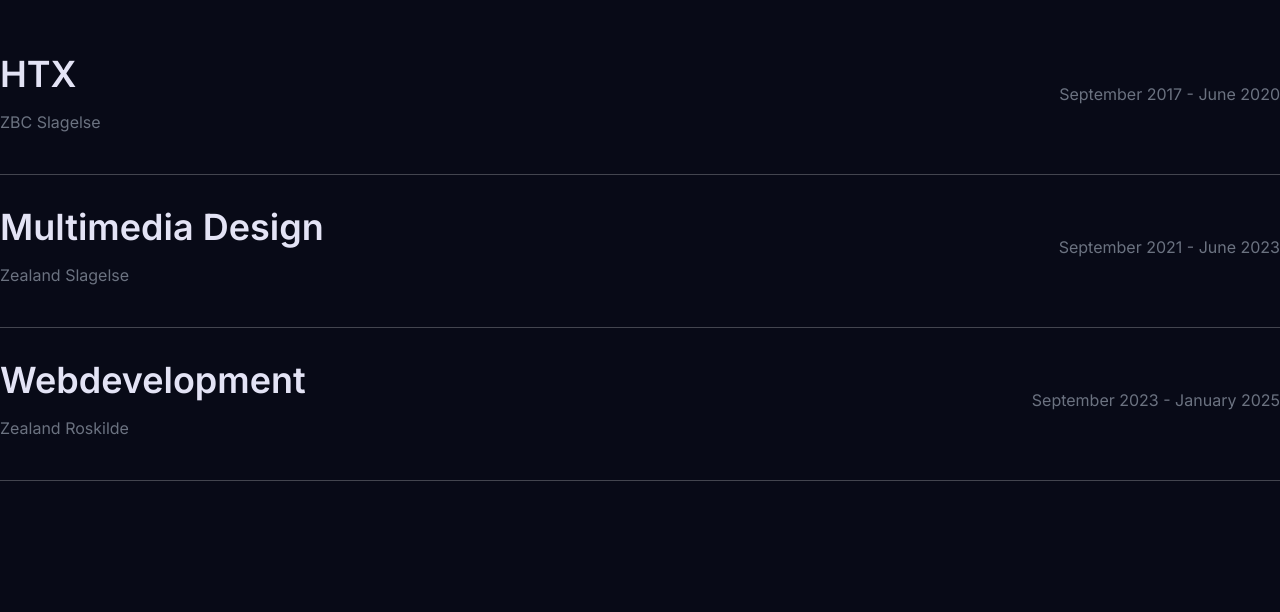
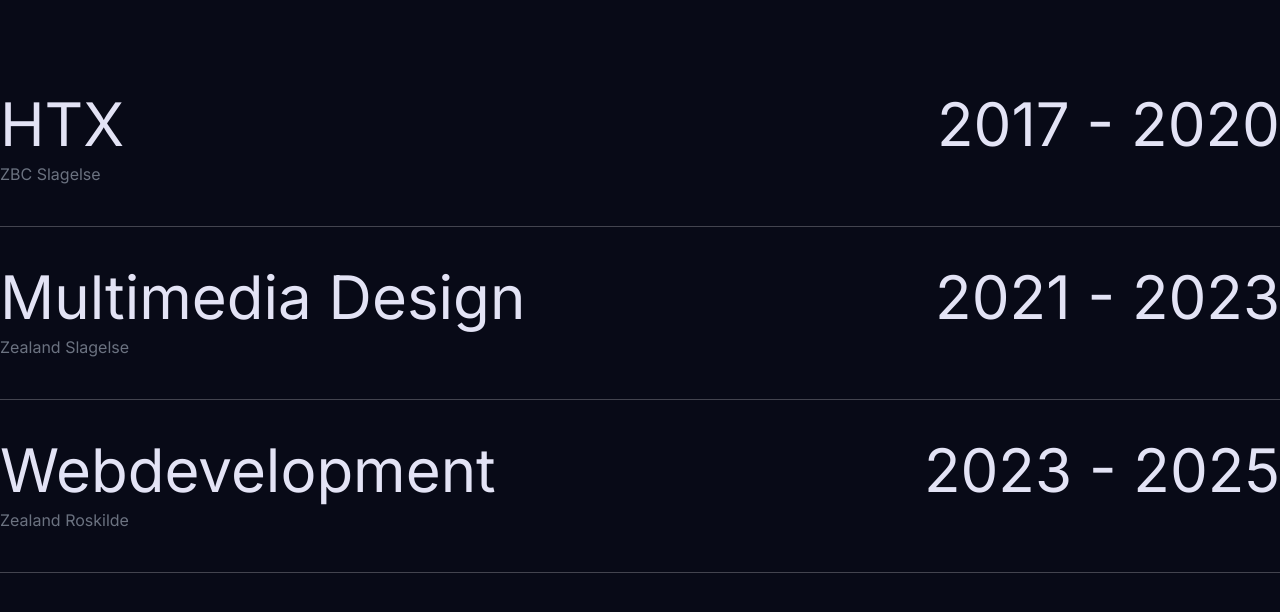
Before and after one commit to Mark424e/portfolio_2024, a Next.js app: page / in a window 1280 px wide. Shown: the part 5365-5977 px from the top of the page. Built offline with nearby package versions, Linux system fonts and the light colour scheme.

Commit message:
first iteration of education section

```diff
--- a/app/_components/education.js
+++ b/app/_components/education.js
@@ -1,21 +1,26 @@
 import React from "react";
 import { AnimatedFadeIn } from "./ui/animatedFadeIn";
+import { gsap } from "gsap";
+import { useGSAP } from "@gsap/react";
+import { ScrollTrigger } from "gsap/ScrollTrigger";
+
+gsap.registerPlugin(ScrollTrigger);
 
 const education = [
   {
     title: "HTX",
     location: "ZBC Slagelse",
-    date: "September 2017 - June 2020",
+    date: "2017 - 2020",
   },
   {
     title: "Multimedia Design",
     location: "Zealand Slagelse",
-    date: "September 2021 - June 2023",
+    date: "2021 - 2023",
   },
   {
     title: "Webdevelopment",
     location: "Zealand Roskilde",
-    date: "September 2023 - January 2025",
+    date: "2023 - 2025",
   },
 ];
 
@@ -32,16 +37,35 @@
             </span>
           </h1>
         </AnimatedFadeIn>
-        <ul className="space-y-8">
+        <ul>
           {education.map((education, index) => (
             <li key={index}>
-              <div className="md:flex justify-between items-center border-b border-gray-100/25 pb-10">
-                <div className="space-y-4">
-                  <h1 className="font-semibold text-4xl">{education.title}</h1>
+              <div className="md:grid grid-cols-3 items-start border-b border-gray-100/25 py-10 relative">
+                <span className="spanPham absolute w-full h-full bg-primary text-[#0d0d0d] clip-path-[polygon(0_50%,_100%_50%,_100%_50%,_0_50%)] origin-center transition-all ease-[cubic-bezier(0.1,0.5,0.5,1)] duration-400 flex flex-col justify-center">
+                  <div className="md:grid grid-cols-3 items-start border-b border-gray-100/25 py-10 relative">
+                    <div className="lg:order-2 lg:text-end">
+                      <p className="text-4xl lg:text-5xl xl:text-6xl inline-block">
+                        {education.date}
+                      </p>
+                    </div>
+                    <div className="lg:order1 space-y-2 col-span-2">
+                      <h1 className="text-4xl lg:text-5xl xl:text-6xl">
+                        {education.title}
+                      </h1>
+                      <p>{education.location}</p>
+                    </div>
+                  </div>
+                </span>
+                <div className="lg:order-2 lg:text-end">
+                  <p className="text-4xl lg:text-5xl xl:text-6xl inline-block">
+                    {education.date}
+                  </p>
+                </div>
+                <div className="lg:order1 space-y-2 col-span-2">
+                  <h1 className="text-4xl lg:text-5xl xl:text-6xl">
+                    {education.title}
+                  </h1>
                   <p className="text-gray-500">{education.location}</p>
-                </div>
-                <div>
-                  <p className="text-gray-500 inline-block">{education.date}</p>
                 </div>
               </div>
             </li>
--- a/app/globals.css
+++ b/app/globals.css
@@ -113,3 +113,10 @@
   justify-content: center;
   height: var(--slide-height);
 }
+
+.spanPham {clip-path: polygon(0 50%, 100% 50%, 100% 50%, 0 50%);
+}
+
+.relative:hover > .spanPham {
+  clip-path: polygon(0 0, 100% 0, 100% 100%, 0% 100%);
+}
```
